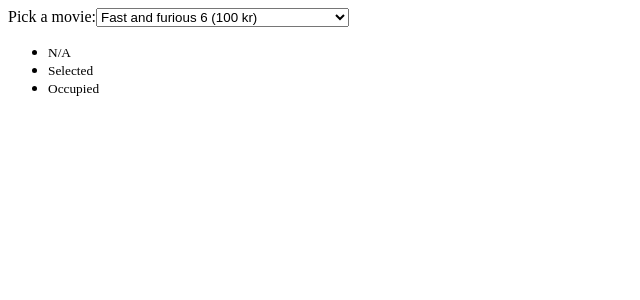
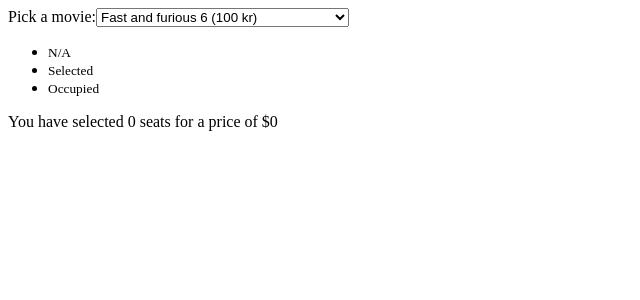
Before and after one commit to jesscampb/MovieSeatBooker, a React (Vite) app: page / in a window 1280 px wide. Shown: the top 300 px of the page, without its empty margins (0-640 px from the left). Built offline with nearby package versions, Linux system fonts and the light colour scheme.

Commit message:
Added html code to component SelectionInfo and imported to App.tsx

```diff
--- a/src/App.tsx
+++ b/src/App.tsx
@@ -2,6 +2,7 @@ import './App.scss';
 import MoviePicker from './components/MoviePicker';
 import SeatStatusLegend from './components/SeatStatusLegend';
 import SeatPicker from './components/SeatPicker';
+import SelectionInfo from './components/SelectionInfo';
 
 function App() {
   return (
@@ -9,6 +10,7 @@ function App() {
       <MoviePicker/>
       <SeatStatusLegend/>
       <SeatPicker/>
+      <SelectionInfo/>
     </>
   );
 }
--- a/src/components/SelectionInfo.tsx
+++ b/src/components/SelectionInfo.tsx
@@ -0,0 +1,9 @@
+function SelectionInfo(){
+    return(
+        <p className="text">
+        You have selected <span id="count">0</span> seats for a price of $<span id="total">0</span>
+      </p>
+    );
+}
+
+export default SelectionInfo;
```
